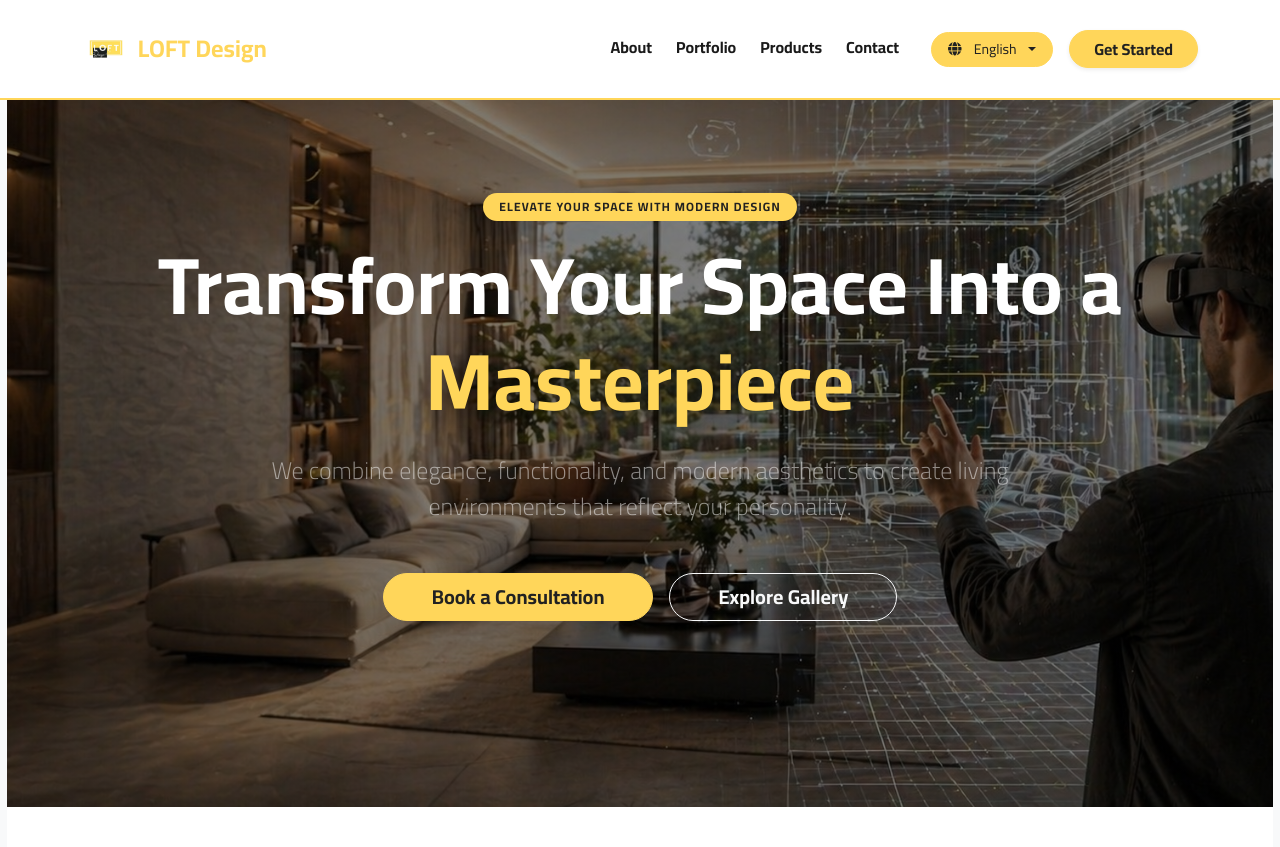
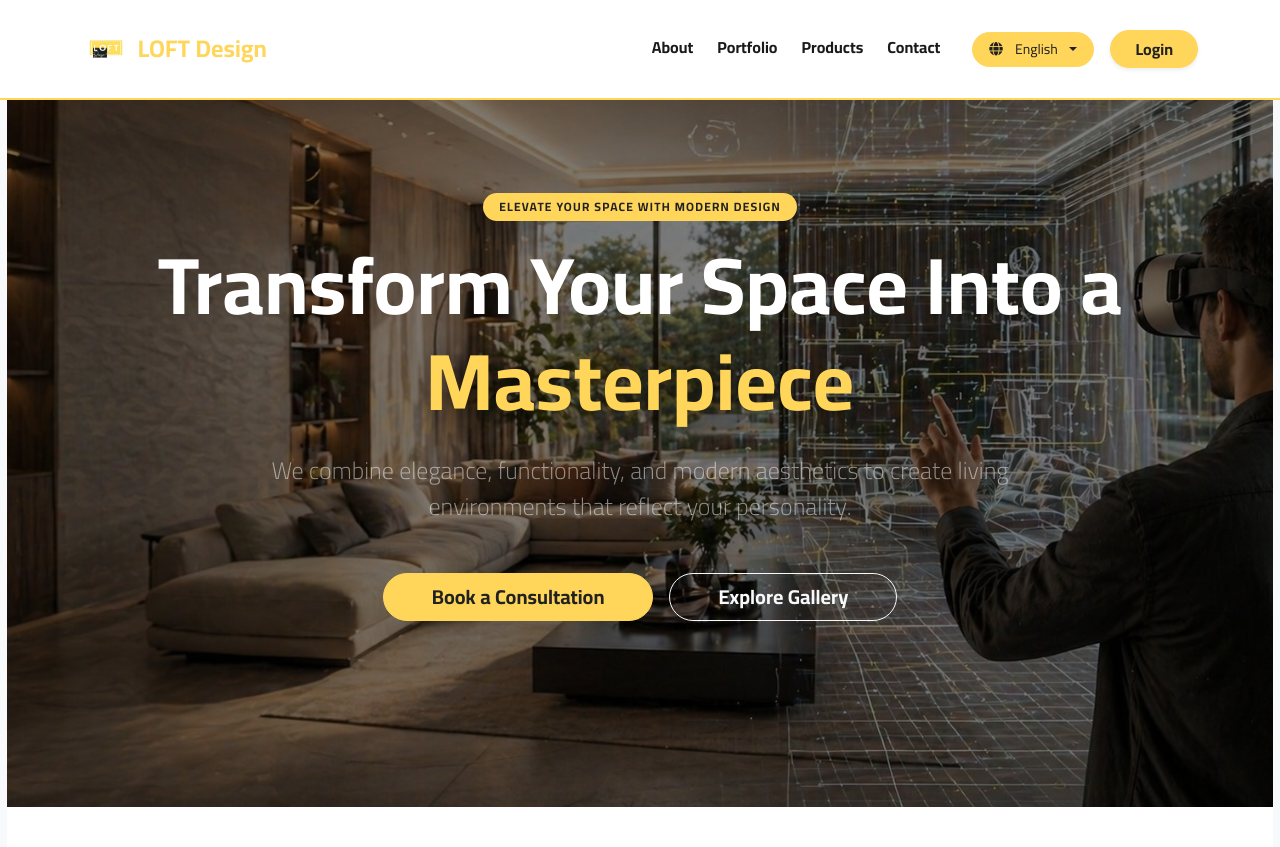
Before and after one commit to amraoui-mo7amed/loftdesign, a Django app: page / in a window 1280 px wide. Shown: the top 847 px of the page. Run offline with Django 5.2, Linux system fonts and the light colour scheme; data that the repository does not hold is empty.

Commit message:
feat: update homepage call-to-action button to redirect to login instead of signup

```diff
--- a/frontend/templates/home.html
+++ b/frontend/templates/home.html
@@ -45,7 +45,7 @@
                         {% if user.is_authenticated %}
                             <a href="{% url 'dash:dash_home' %}" class="btn btn-dark rounded-pill px-4 fw-bold">{% trans "Dashboard" %}</a>
                         {% else %}
-                            <a href="{% url 'user_auth:signup' %}" class="btn btn-primary rounded-pill px-4 fw-bold shadow-sm">{% trans "Get Started" %}</a>
+                            <a href="{% url 'user_auth:login' %}" class="btn btn-primary rounded-pill px-4 fw-bold shadow-sm">{% trans "Login" %}</a>
                         {% endif %}
                     </li>
                 </ul>
```
